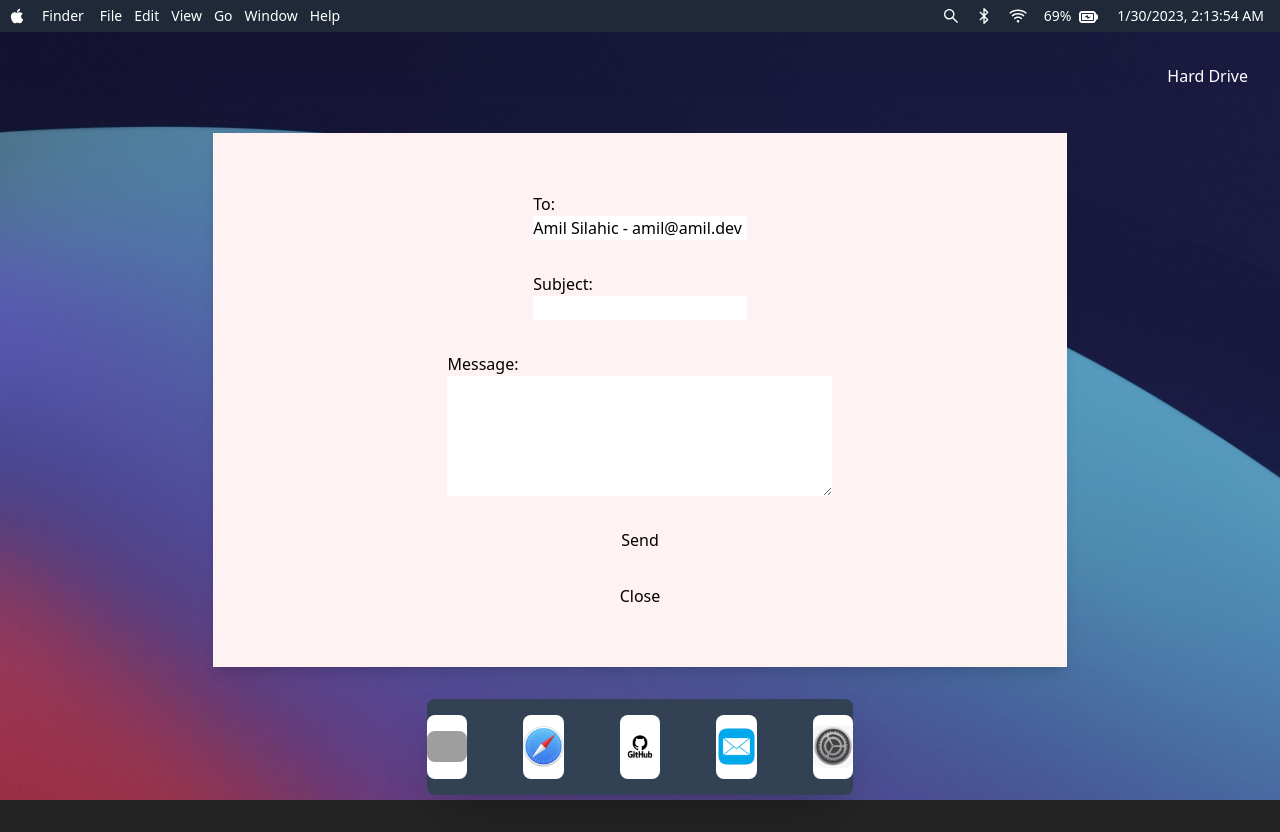
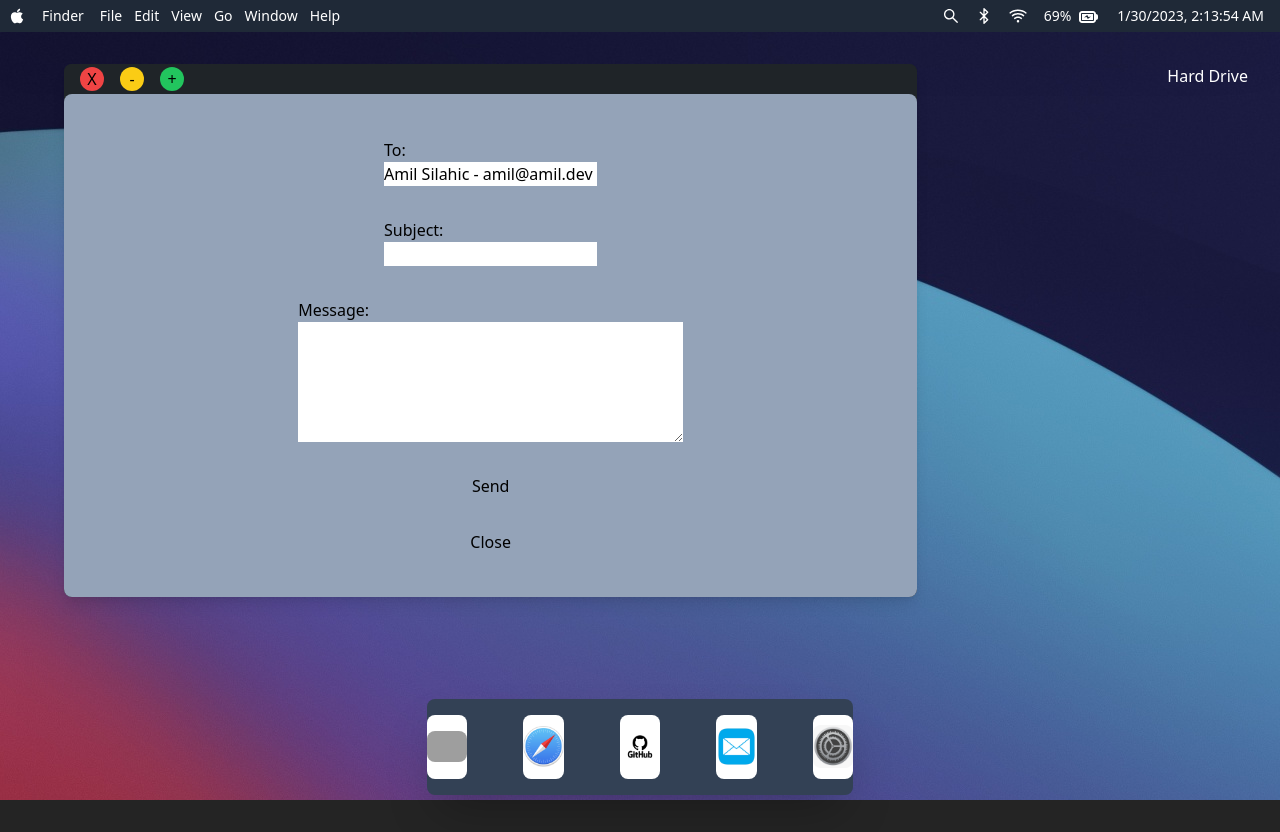
Before and after one commit to SilahicAmil/giga-sur, a React (Vite) app: page / in a window 1280 px wide. Both pictures are taken after a click on the button 736 px from the left and 746 px from the top of the page. Built offline with nearby package versions, Linux system fonts and the light colour scheme; grey boxes are pictures that could not be loaded.

Commit message:
adding some styling to modal form

```diff
--- /dev/null
+++ b/components/Modal/ModalActions.jsx
@@ -0,0 +1,21 @@
+const ModalActions = ({}) => {
+  return (
+    <>
+      <div className="flex h-8 w-full items-center rounded-t-lg bg-[#1f2428]">
+        <div className="ml-4 flex items-center gap-4">
+          <span className="flex h-4 w-4 items-center justify-center rounded-full bg-red-500 p-3">
+            X
+          </span>
+          <span className="flex h-4 w-4 items-center justify-center rounded-full bg-yellow-400 p-3">
+            -
+          </span>
+          <span className="flex h-4 w-4 items-center justify-center rounded-full bg-green-500 p-3">
+            +
+          </span>
+        </div>
+      </div>
+    </>
+  );
+};
+
+export default ModalActions;
--- /dev/null
+++ b/components/Modal/ModalCard.jsx
@@ -0,0 +1,11 @@
+const ModalCard = ({ children }) => {
+  return (
+    <>
+      <div className="absolute top-0 left-0 bottom-0 right-0 z-50 m-16 flex h-2/3 w-2/3 flex-col items-center justify-center rounded-lg bg-[#1f2428] font-sans shadow-lg">
+        {children}
+      </div>
+    </>
+  );
+};
+
+export default ModalCard;
--- a/components/Modal/ModalContent.jsx
+++ b/components/Modal/ModalContent.jsx
@@ -1,13 +1,22 @@
+import ModalActions from "./ModalActions";
+import ModalCard from "./ModalCard";
+
 const ModalContent = ({ children }) => {
   const formSubmitHandler = (e) => {
     e.preventDefault();
   };
 
+  const eventHandler = (e, data) => {
+    console.log("Event Type", e.type);
+    console.log({ e, data });
+  };
+
   return (
     <>
-      <div className="absolute left-0 top-0 right-0 bottom-0 m-auto flex h-2/3 w-2/3 items-center justify-center rounded-lg bg-white font-sans shadow-lg">
+      <ModalCard>
+        <ModalActions />
         <form
-          className="flex h-full w-full flex-col items-center justify-center gap-8 bg-red-50"
+          className="flex h-full  w-full flex-col items-center justify-center gap-8 rounded-lg bg-slate-400"
           onSubmit={formSubmitHandler}
         >
           <div className="flex w-1/4 flex-col  ">
@@ -16,26 +25,30 @@ const ModalContent = ({ children }) => {
               type="text"
               readOnly
               value="Amil Silahic - amil@amil.dev"
-              className="flex w-full
-              "
+              className="flex w-full bg-white text-black"
             />
           </div>
 
           <div className="flex w-1/4 flex-col">
             <label htmlFor="subject">Subject:</label>
-            <input type="text" name="subject" />
+            <input type="text" name="subject" className="bg-white text-black" />
           </div>
 
           <div className="flex flex-col">
             <label htmlFor="message">Message:</label>
-            <textarea name="message" cols="40" rows="5"></textarea>
+            <textarea
+              name="message"
+              cols="40"
+              rows="5"
+              className="bg-white text-black"
+            />
           </div>
           <div>
             <button type="submit">Send</button>
           </div>
           {children}
         </form>
-      </div>
+      </ModalCard>
     </>
   );
 };
--- a/components/Navigation/BottomNav/BottomNav.jsx
+++ b/components/Navigation/BottomNav/BottomNav.jsx
@@ -49,11 +49,10 @@ const BottomNav = ({}) => {
       </BottomNavItems>
       {showModal &&
         createPortal(
-          <div onClick={() => setShowModal(false)}>
-            <ModalContent>
-              <button onClick={(prevState) => !prevState}>Close</button>
-            </ModalContent>
-          </div>,
+          <ModalContent>
+            <button onClick={() => setShowModal(false)}>Close</button>
+          </ModalContent>,
+
           modalContent
         )}
 
--- a/components/Navigation/TopNav/TopNav.jsx
+++ b/components/Navigation/TopNav/TopNav.jsx
@@ -38,7 +38,7 @@ const TopNav = ({}) => {
         <div>
           <AiOutlineWifi className="text-xl" />
         </div>
-        <div className="flex ">
+        <div className="flex">
           <span className="mr-1.5 flex items-center justify-center text-sm">
             69%
           </span>
```
